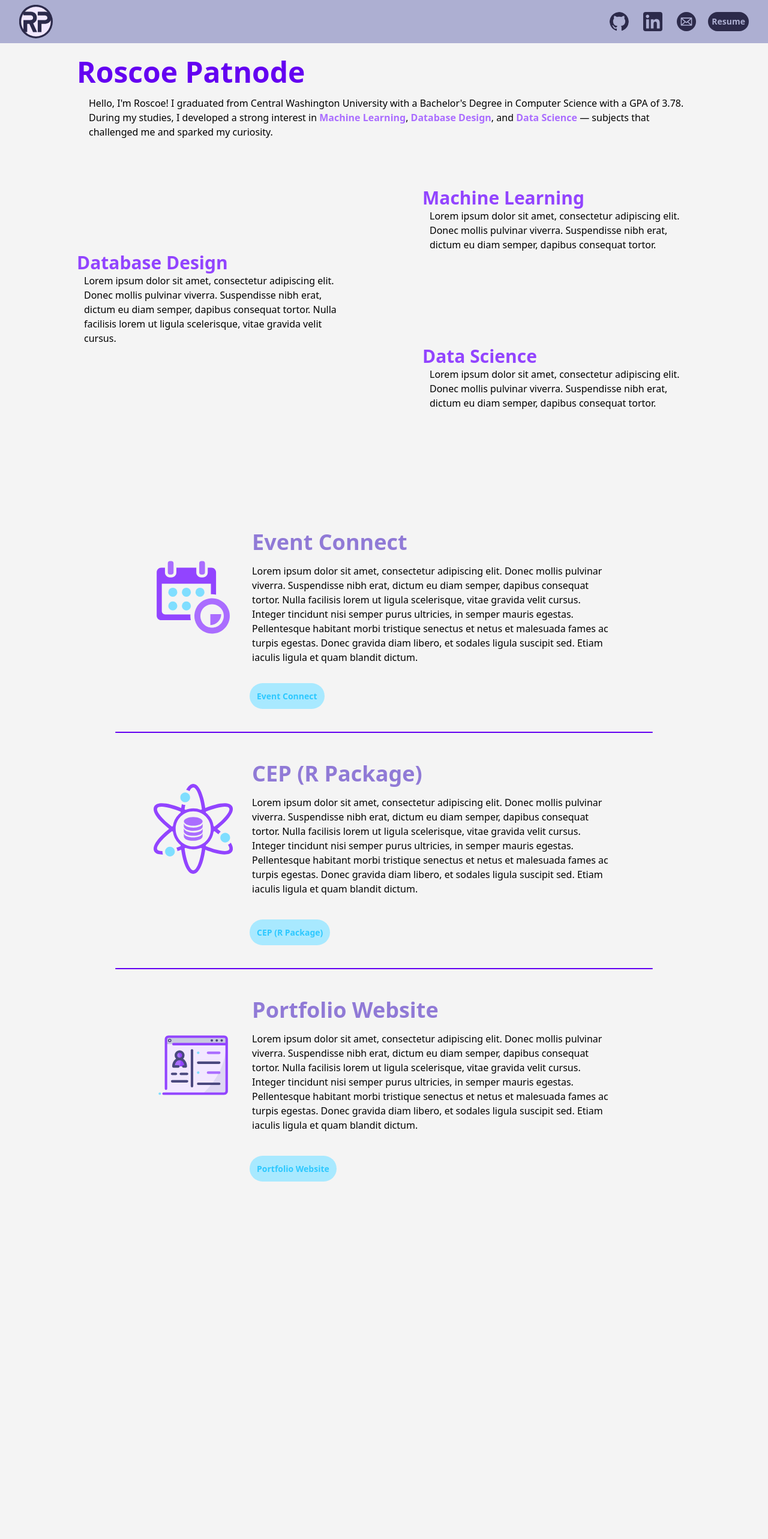
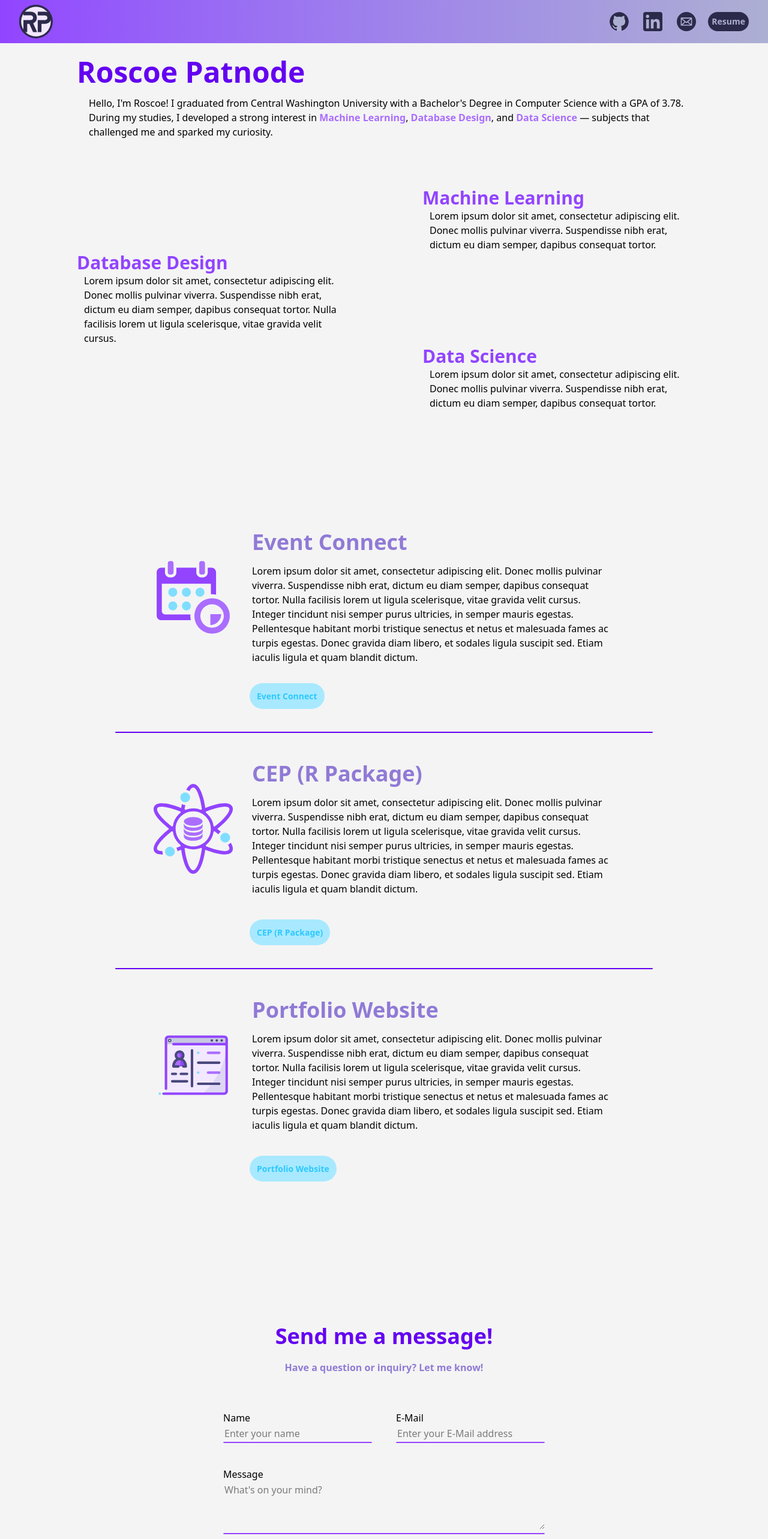
Before and after one commit to roscoe-patnode/Web-Portfolio, a React (Vite) app: page / in a window 1280 px wide. Shown: the top 2566 px of the page at 60% size. Before the commit the page ends 2008 px from the top, so only its background shows below. Built offline with nearby package versions, Linux system fonts and the light colour scheme.

Commit message:
Add Call To Action form

```diff
--- a/src/App.tsx
+++ b/src/App.tsx
@@ -1,3 +1,4 @@
+import CallToAct from "./components/CallToAct";
 import Introduction from "./components/Introduction";
 import NavigationBar from "./components/NavigationBar";
 import ProjectList from "./components/ProjectList";
@@ -8,6 +9,7 @@ function App() {
       <NavigationBar />
       <Introduction />
       <ProjectList />
+      <CallToAct />
     </>
   );
 }
--- /dev/null
+++ b/src/components/CallToAct.tsx
@@ -0,0 +1,22 @@
+import { Textarea } from "@headlessui/react";
+
+function CallToAct() {
+  return (
+    <>
+    <div className="mx-auto py-50 w-xl">
+      <div className="text-header text-4xl font-bold text-center">Send me a message!</div>
+      <div className="py-5 w-auto text-center font-semibold text-project">Have a question or inquiry? Let me know!</div>
+      <form className="mx-auto">
+        <div className="w-xl flex py-10">
+          <div className="w-sm px-5"><label>Name <input className="w-full py-0.5 px-0.5" type="text" name="name" placeholder="Enter your name"/></label><hr className="text-subheader rounded-sm border-1"/></div>
+          <div className="w-sm px-5"><label>E-Mail <input className="w-full py-0.5 px-0.5" type="text" name="email" placeholder="Enter your E-Mail address"/></label><hr className="text-subheader rounded-sm border-1"/></div>
+        </div>
+        <div className="w-full px-5"><label>Message <Textarea className="w-full h-20 py-0.5 px-0.5" placeholder="What's on your mind?"></Textarea><hr className="text-subheader rounded-sm border-1"/></label></div>
+        <div className="text-center py-10"><button className="hover:cursor-pointer bg-btnbg text-md font-bold py-2 px-5 text-btntxt hover:bg-hover-btnbg hover:text-hover-btntxt rounded-full" type="submit">Send</button></div>
+      </form>
+    </div>
+    </>
+  );
+}
+
+export default CallToAct;
--- a/src/components/NavigationBar.tsx
+++ b/src/components/NavigationBar.tsx
@@ -4,7 +4,7 @@ import resume from '../assets/Resume_2025_1800.pdf'
 function NavigationBar() {
   return (
   <>
-    <Disclosure as="nav" className="bg-navbg fixed top-0 h-auto w-full">
+    <Disclosure as="nav" className="bg-gradient-to-r from-subheader to-navbg fixed top-0 h-auto w-full">
       <div className="mx-auto max-w-7xl px-2 sm:px-6 lg:px-8">
         <div className="relative flex h-18 items-center justify-between">
           <div className="flex flex-1 items-center sm:items-stretch justify-start">
@@ -18,7 +18,7 @@ function NavigationBar() {
           </div>
           <a href="https://github.com/roscoe-patnode" target="blank_">
             <svg xmlns="http://www.w3.org/2000/svg" viewBox="0 0 98 98"
-              className="h-8 w-8 fill-current text-main hover:text-hover-main hover:bg-hover-navbg rounded-full">
+              className="h-8 w-8 fill-current text-main hover:text-hover-main bg-navbg hover:bg-hover-navbg rounded-full">
               <path d="M48.854 0C21.839 0 0 22 0 49.217c0 21.756 13.993 40.172 33.405 46.69 2.427.49 3.316-1.059 3.316-2.362 0-1.141-.08-5.052-.08-9.127-13.59 2.934-16.42-5.867-16.42-5.867-2.184-5.704-5.42-7.17-5.42-7.17-4.448-3.015.324-3.015.324-3.015 4.934.326 7.523 5.052 7.523 5.052 4.367 7.496 11.404 5.378 14.235 4.074.404-3.178 1.699-5.378 3.074-6.6-10.839-1.141-22.243-5.378-22.243-24.283 0-5.378 1.94-9.778 5.014-13.2-.485-1.222-2.184-6.275.486-13.038 0 0 4.125-1.304 13.426 5.052a46.97 46.97 0 0 1 12.214-1.63c4.125 0 8.33.571 12.213 1.63 9.302-6.356 13.427-5.052 13.427-5.052 2.67 6.763.97 11.816.485 13.038 3.155 3.422 5.015 7.822 5.015 13.2 0 18.905-11.404 23.06-22.324 24.283 1.78 1.548 3.316 4.481 3.316 9.126 0 6.6-.08 11.897-.08 13.526 0 1.304.89 2.853 3.316 2.364 19.412-6.52 33.405-24.935 33.405-46.691C97.707 22 75.788 0 48.854 0z"/>
             </svg>
           </a>
```
